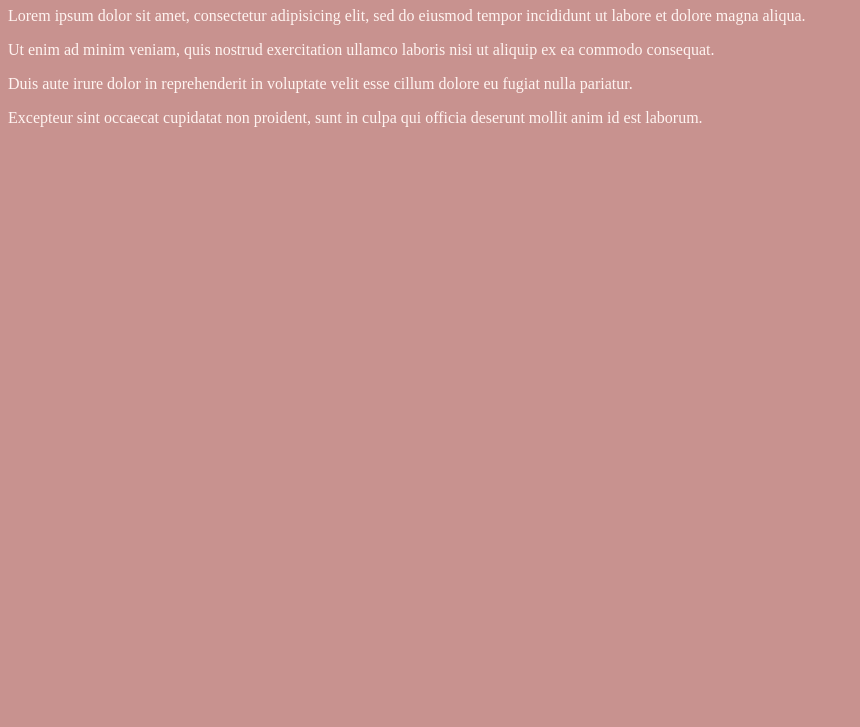
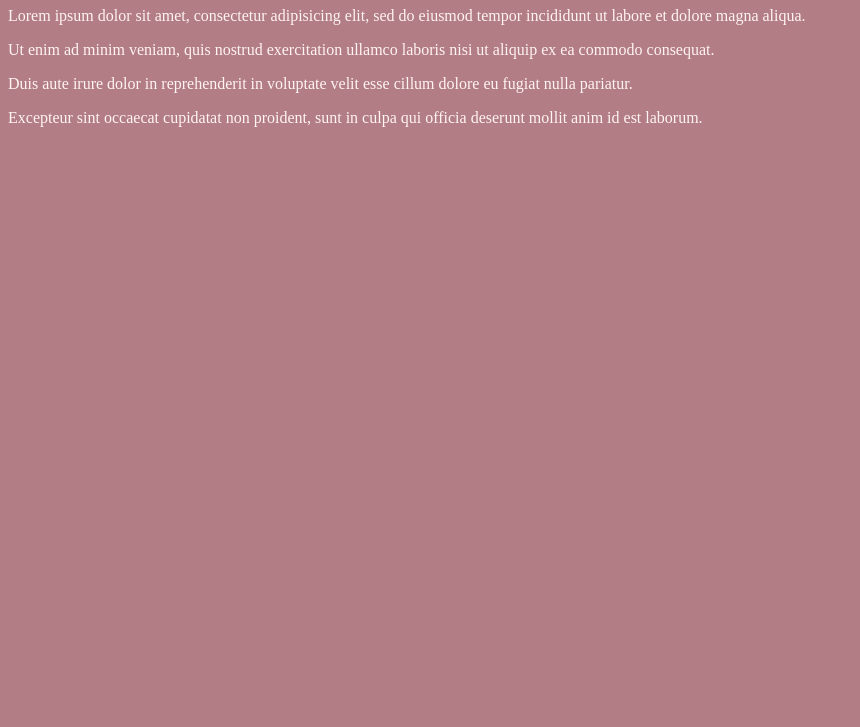
Before and after one commit to ameliamirsky/ameliamirsky.github.io, a plain HTML site: page unit_1/index.html in a window 1280 px wide. Shown: the part 73-800 px from the top of the page, without its empty margins (0-860 px from the left). Drawn offline with Linux system fonts and the light colour scheme.

Commit message:
Updated Background Color

```diff
--- a/unit_1/css/style.css
+++ b/unit_1/css/style.css
@@ -1,4 +1,4 @@
 body {
 	color: #FFF4F1;
-	background-color: #C8928F;
+	background-color: #B27D85;
 }
```
Also changed, not shown: 2 other files.
